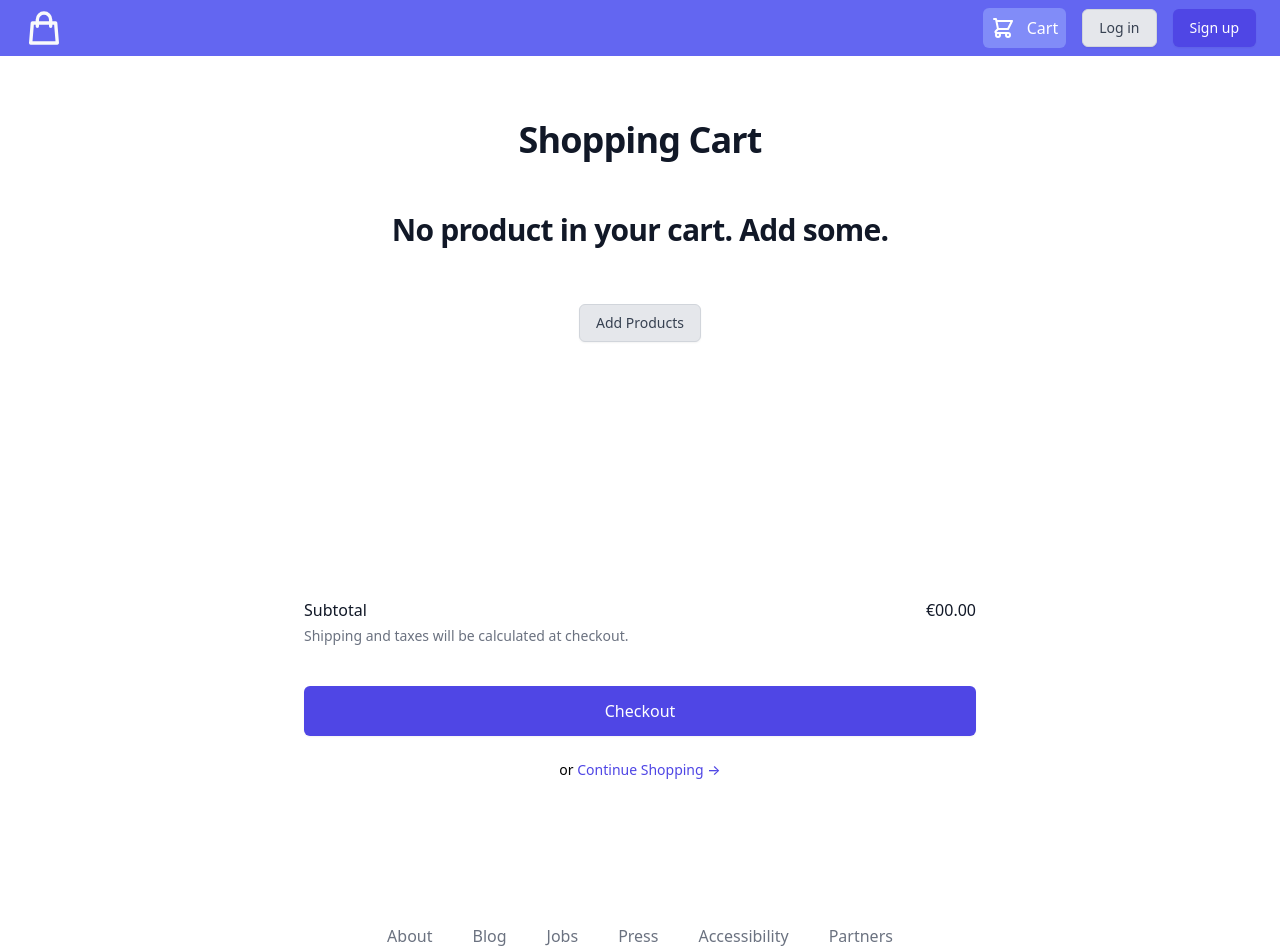
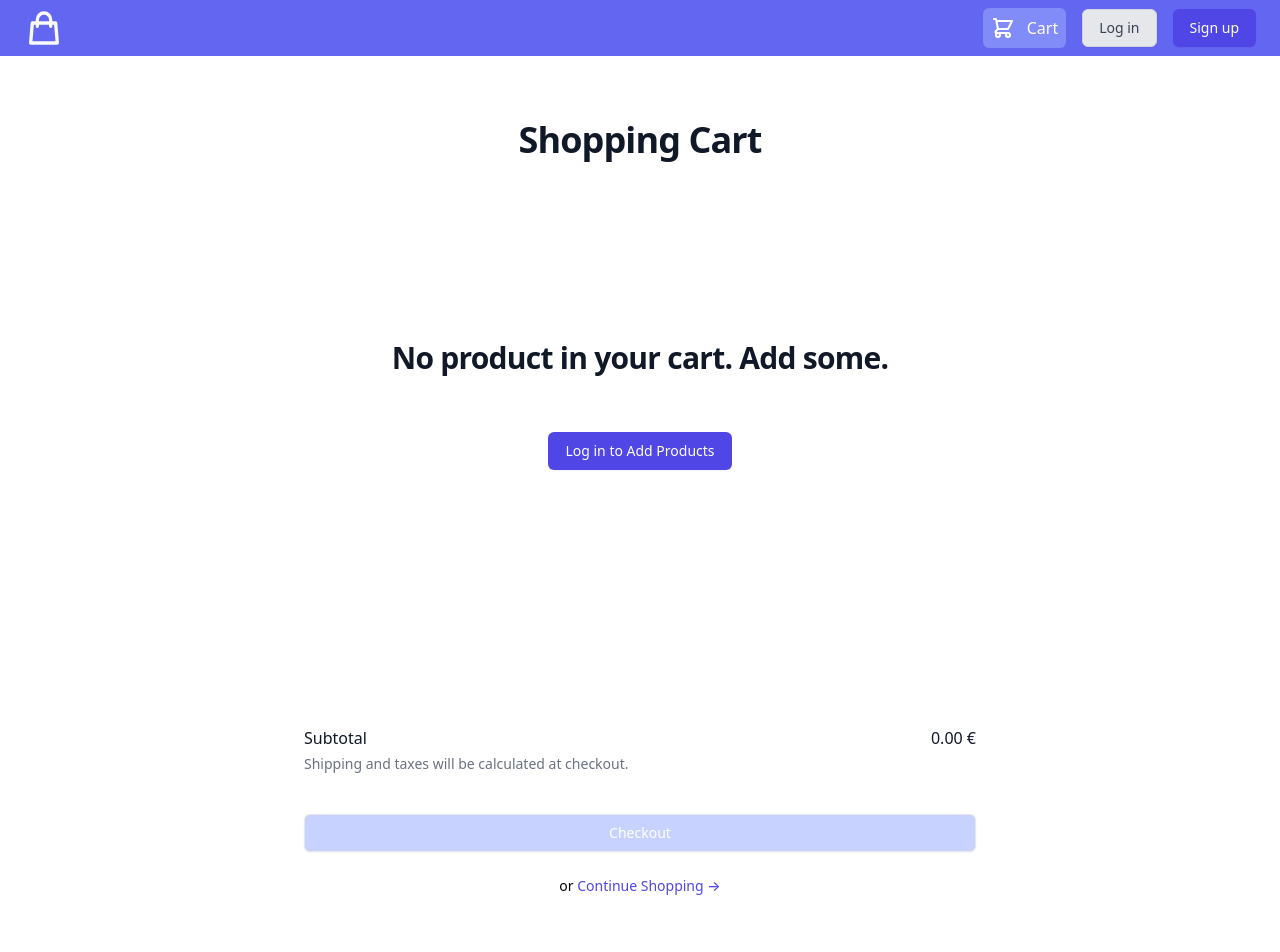
Before and after one commit to denis-rim/mern-ecomm, a Next.js app: page /cart in a window 1280 px wide. Shown: the top 952 px of the page. Built offline with nearby package versions, Linux system fonts and the light colour scheme.

Commit message:
cart page functionality, CartItemList styles, calculate totals

```diff
--- a/components/Cart/CartItemList.js
+++ b/components/Cart/CartItemList.js
@@ -1,15 +1,12 @@
+import Link from "next/link";
 import Button from "../shared/Button";
 
-function CartItemList({ products }) {
-  const user = true;
+function CartItemList({ user, products }) {
+  if (products.length === 0) {
     return (
       <>
         <div className="bg-white">
           <div className="max-w-2xl mx-auto py-16 px-4 sm:py-18 sm:px-6 lg:px-0">
-          <h1 className="text-3xl font-extrabold text-center tracking-tight text-gray-900 sm:text-4xl">
-            Shopping Cart
-          </h1>
-
             {user ? (
               <div className="bg-white">
                 <div className="max-w-7xl mx-auto py-16 px-4 sm:py-12 sm:px-6 lg:px-8">
@@ -43,4 +40,81 @@ function CartItemList({ products }) {
     );
   }
 
+  return (
+    <section aria-labelledby="cart-heading">
+      <h2 id="cart-heading" className="sr-only">
+        Items in your shopping cart
+      </h2>
+
+      <ul
+        role="list"
+        className="border-t border-b border-gray-200 divide-y divide-gray-200"
+      >
+        {products.map((p) => (
+          <li key={p.product._id} className="flex py-6">
+            <div className="flex-shrink-0">
+              <Link href={`/product?id=${p.product._id}`}>
+                <img
+                  src={p.product.mediaUrl}
+                  alt={`${p.product.name} picture`}
+                  className="cursor-pointer w-24 h-24 rounded-md object-center object-cover sm:w-32 sm:h-32"
+                />
+              </Link>
+            </div>
+
+            <div className="ml-4 flex-1 flex flex-col sm:ml-6">
+              <div>
+                <div className="flex justify-between">
+                  <h4 className="text-sm">
+                    <Link href={`/product?id=${p.product._id}`}>
+                      <a className="cursor-pointer font-medium text-gray-700 hover:text-gray-800">
+                        {p.product.name}
+                      </a>
+                    </Link>
+                  </h4>
+                  <p className="ml-4 text-sm font-medium text-gray-900">
+                    {p.product.price * p.quantity} €
+                  </p>
+                </div>
+                <p className="mt-1 text-sm text-gray-500">{`${p.quantity} x ${p.product.price} €`}</p>
+              </div>
+
+              <div className="mt-4 flex-1 flex items-end justify-between">
+                {/*// TODO: dont forget to add in stock functionality */}
+                {/*<p className="flex items-center text-sm text-gray-700 space-x-2">*/}
+                {/*  {product.inStock ? (*/}
+                {/*    <CheckIcon*/}
+                {/*      className="flex-shrink-0 h-5 w-5 text-green-500"*/}
+                {/*      aria-hidden="true"*/}
+                {/*    />*/}
+                {/*  ) : (*/}
+                {/*    <ClockIcon*/}
+                {/*      className="flex-shrink-0 h-5 w-5 text-gray-300"*/}
+                {/*      aria-hidden="true"*/}
+                {/*    />*/}
+                {/*  )}*/}
+
+                {/*  <span>*/}
+                {/*    {product.inStock*/}
+                {/*      ? "In stock"*/}
+                {/*      : `Will ship in ${product.leadTime}`}*/}
+                {/*  </span>*/}
+                {/*</p>*/}
+                <div className="ml-4">
+                  <button
+                    type="button"
+                    className="text-sm font-medium text-indigo-600 hover:text-indigo-500"
+                  >
+                    <span>Remove</span>
+                  </button>
+                </div>
+              </div>
+            </div>
+          </li>
+        ))}
+      </ul>
+    </section>
+  );
+}
+
 export default CartItemList;
--- a/components/Cart/CartSummary.js
+++ b/components/Cart/CartSummary.js
@@ -1,6 +1,20 @@
 import Link from "next/link";
+import { useEffect, useState } from "react";
+import calculateCartTotal from "../../utils/calculateCartTotal";
+import Button from "../shared/Button";
 
-function CartSummary() {
+function CartSummary({ products }) {
+  const [isCartEmpty, setCartEmpty] = useState(false);
+  const [cartAmount, setCartAmount] = useState(0);
+  const [stripeAmount, setStripeAmount] = useState(0);
+
+  useEffect(() => {
+    const { cartTotal, stripeTotal } = calculateCartTotal(products);
+    setCartAmount(cartTotal);
+    setStripeAmount(stripeTotal);
+    setCartEmpty(products?.length === 0);
+  }, [products]);
+
   return (
     <div className="bg-white">
       <div className="max-w-2xl mx-auto py-16 px-4 sm:py-24 sm:px-6 lg:px-0">
@@ -17,7 +31,7 @@ function CartSummary() {
                     Subtotal
                   </dt>
                   <dd className="ml-4 text-base font-medium text-gray-900">
-                    €00.00
+                    {cartAmount} €
                   </dd>
                 </div>
               </dl>
@@ -27,12 +41,13 @@ function CartSummary() {
             </div>
 
             <div className="mt-10">
-              <button
-                type="submit"
-                className="w-full bg-indigo-600 border border-transparent rounded-md shadow-sm py-3 px-4 text-base font-medium text-white hover:bg-indigo-700 focus:outline-none focus:ring-2 focus:ring-offset-2 focus:ring-offset-gray-50 focus:ring-indigo-500"
+              <Button
+                className="w-full"
+                href="/checkout"
+                disabled={isCartEmpty}
               >
                 Checkout
-              </button>
+              </Button>
             </div>
 
             <div className="mt-6 text-sm text-center">
--- a/components/Product/ProductPageComponent.js
+++ b/components/Product/ProductPageComponent.js
@@ -22,7 +22,7 @@ function ProductPageComponent({
   const [loading, setLoading] = useState(false);
   const [success, setSuccess] = useState(false);
   const router = useRouter();
-  // hardcoded quantity
+  //TODO: add to product model quantity instead of hardcoded value
   const inStockQuantity = 5;
   const availableQuantity = Array.from(Array(inStockQuantity + 1).keys()).slice(
     1
@@ -48,7 +48,7 @@ function ProductPageComponent({
       await axios.delete(url, payload);
       await router.push("/");
     } catch (error) {
-      console.error(error);
+      catchErrors(error, window.alert("Failed to вудуеу product."));
     }
   }
 
@@ -63,6 +63,7 @@ function ProductPageComponent({
       );
       setSuccess(true);
     } catch (error) {
+      // TODO: replace alert to notification
       catchErrors(error, window.alert("Failed to add product."));
     } finally {
       setLoading(false);
--- a/pages/cart.js
+++ b/pages/cart.js
@@ -4,12 +4,15 @@ import CartItemList from "../components/Cart/CartItemList";
 import CartSummary from "../components/Cart/CartSummary";
 import baseUrl from "../utils/baseUrl";
 
-function Cart({ products }) {
+function Cart({ products, user }) {
   return (
-    <>
-      <CartItemList products={products} />
-      <CartSummary />
-    </>
+    <div className="max-w-2xl mx-auto px-4 sm:py-18 sm:px-6 lg:px-0">
+      <h1 className="text-3xl py-16 font-extrabold text-center tracking-tight text-gray-900 sm:text-4xl">
+        Shopping Cart
+      </h1>
+      <CartItemList user={user} products={products} />
+      <CartSummary products={products} />
+    </div>
   );
 }
 
@@ -18,7 +21,6 @@ Cart.getInitialProps = async (ctx) => {
   if (!token) {
     return { products: [] };
   }
-
   const response = await axios.get(`${baseUrl}/api/cart`, {
     headers: { Authorization: token },
   });
--- /dev/null
+++ b/utils/calculateCartTotal.js
@@ -0,0 +1,14 @@
+function calculateCartTotal(products) {
+  const total = products.reduce((acc, el) => {
+    acc += el.product.price * el.quantity;
+    return acc;
+  }, 0);
+  // To remove rounding errors
+  const cartTotal = ((total * 100) / 100).toFixed(2);
+  // To Stripe convert sum to cents
+  const stripeTotal = Number((total * 100).toFixed(2));
+
+  return { cartTotal, stripeTotal };
+}
+
+export default calculateCartTotal;
```
Lines whose indentation alone changed are shown as unchanged.
